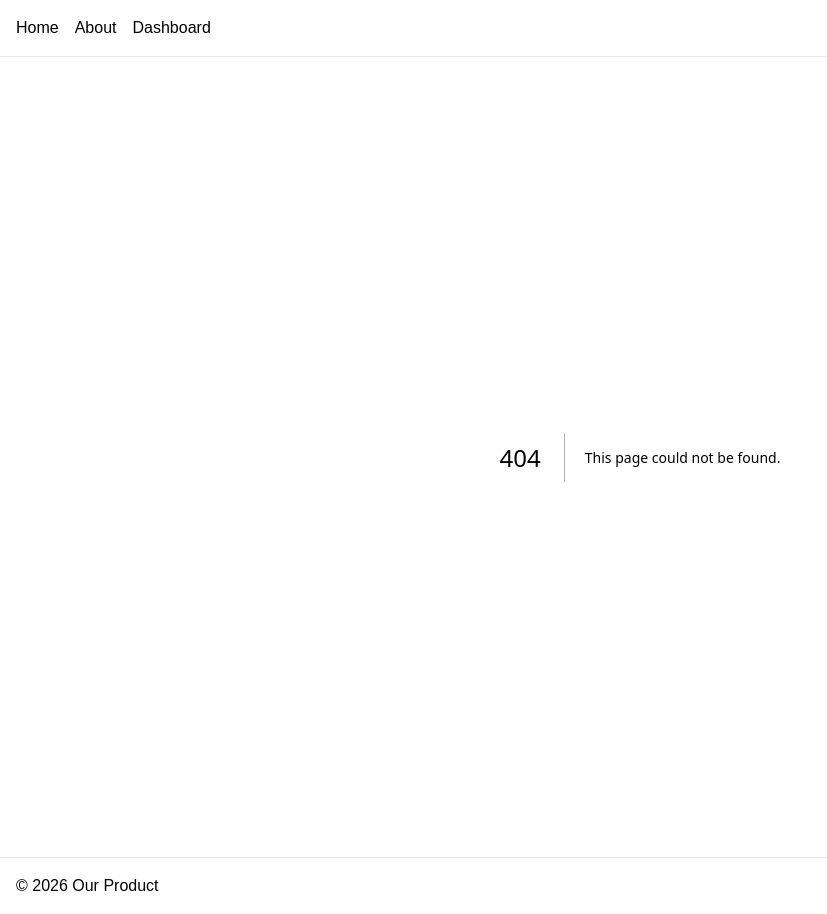
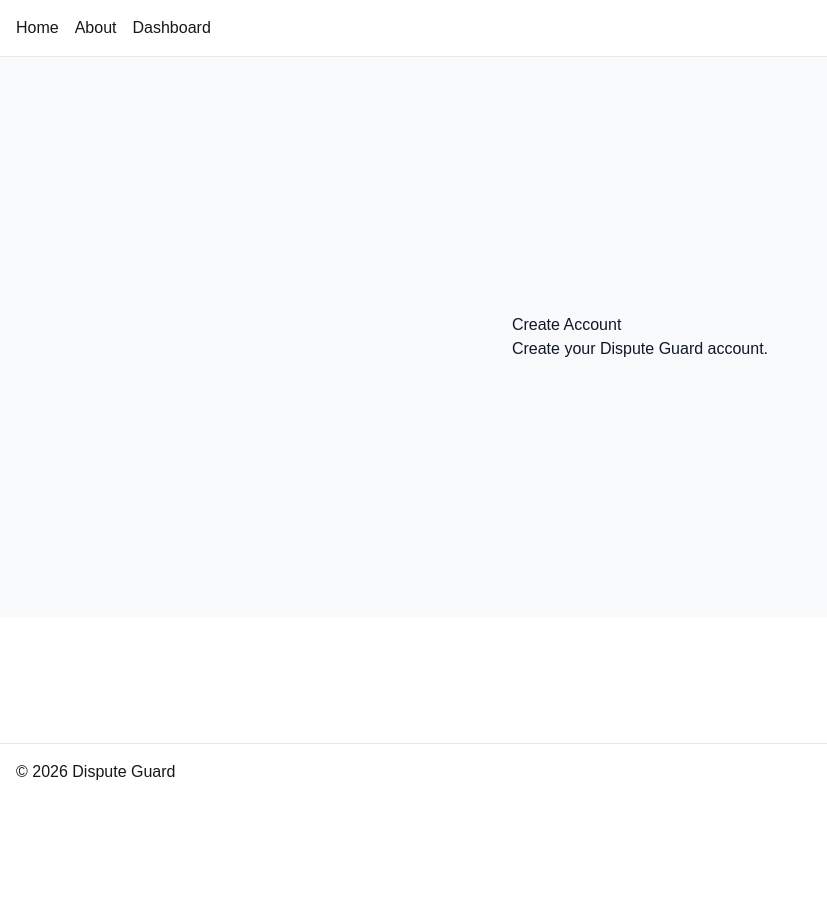
Before and after one commit to kalviumcommunity/DisputeGuard, a Next.js app in the folder frontend/: page /register in a window 1280 px wide. Before the commit this address had no page. Shown: the whole page, without its empty margins (0-827 px from the left). After the commit the page ends 800 px from the top, so only its background shows below. Built offline with nearby package versions, Linux system fonts and the light colour scheme.

Commit message:
feat: add route groups for marketing and auth

```diff
--- /dev/null
+++ b/frontend/app/(auth)/layout.tsx
@@ -0,0 +1,20 @@
+export default function AuthLayout({
+  children,
+}: {
+  children: React.ReactNode;
+}) {
+  return (
+    <div
+      style={{
+        minHeight: "70vh",
+        display: "flex",
+        alignItems: "center",
+        justifyContent: "center",
+        padding: "3rem 1.5rem",
+        background: "#f8fafc",
+      }}
+    >
+      {children}
+    </div>
+  );
+}
--- /dev/null
+++ b/frontend/app/(auth)/login/page.tsx
@@ -0,0 +1,8 @@
+export default function LoginPage() {
+  return (
+    <section style={{ color: "#0f172a" }}>
+      <h1>Sign In</h1>
+      <p>Sign in to your Dispute Guard account.</p>
+    </section>
+  );
+}
--- /dev/null
+++ b/frontend/app/(auth)/register/page.tsx
@@ -0,0 +1,8 @@
+export default function RegisterPage() {
+  return (
+    <section style={{ color: "#0f172a" }}>
+      <h1>Create Account</h1>
+      <p>Create your Dispute Guard account.</p>
+    </section>
+  );
+}
--- /dev/null
+++ b/frontend/app/(marketing)/layout.tsx
@@ -0,0 +1,17 @@
+export default function MarketingLayout({
+  children,
+}: {
+  children: React.ReactNode;
+}) {
+  return (
+    <main
+      style={{
+        maxWidth: "960px",
+        margin: "0 auto",
+        padding: "3rem 1.5rem",
+      }}
+    >
+      {children}
+    </main>
+  );
+}
--- a/frontend/app/layout.tsx
+++ b/frontend/app/layout.tsx
@@ -15,8 +15,8 @@
 });
 
 export const metadata: Metadata = {
-  title: "Create Next App",
-  description: "Generated by create next app",
+  title: "Dispute Guard",
+  description: "Dispute Guard",
 };
 
 export default function RootLayout({
@@ -31,7 +31,7 @@
     >
       <body className="min-h-full flex flex-col">
         <Header />
-        <main>{children}</main>
+        <main className="flex-1">{children}</main>
         <Footer />
       </body>
     </html>
--- a/frontend/components/Footer.tsx
+++ b/frontend/components/Footer.tsx
@@ -1,7 +1,7 @@
 export function Footer() {
   return (
     <footer style={{ padding: "1rem", borderTop: "1px solid #e5e7eb" }}>
-      <p>© 2026 Our Product</p>
+      <p>© 2026 Dispute Guard</p>
     </footer>
   );
 }
```
Also changed, not shown: frontend/app/(marketing)/about/page.tsx (renamed from frontend/app/about/page.tsx), frontend/app/(marketing)/page.tsx (renamed from frontend/app/page.tsx), frontend/app/(marketing)/pricing/page.tsx (renamed from frontend/app/pricing/page.tsx).
